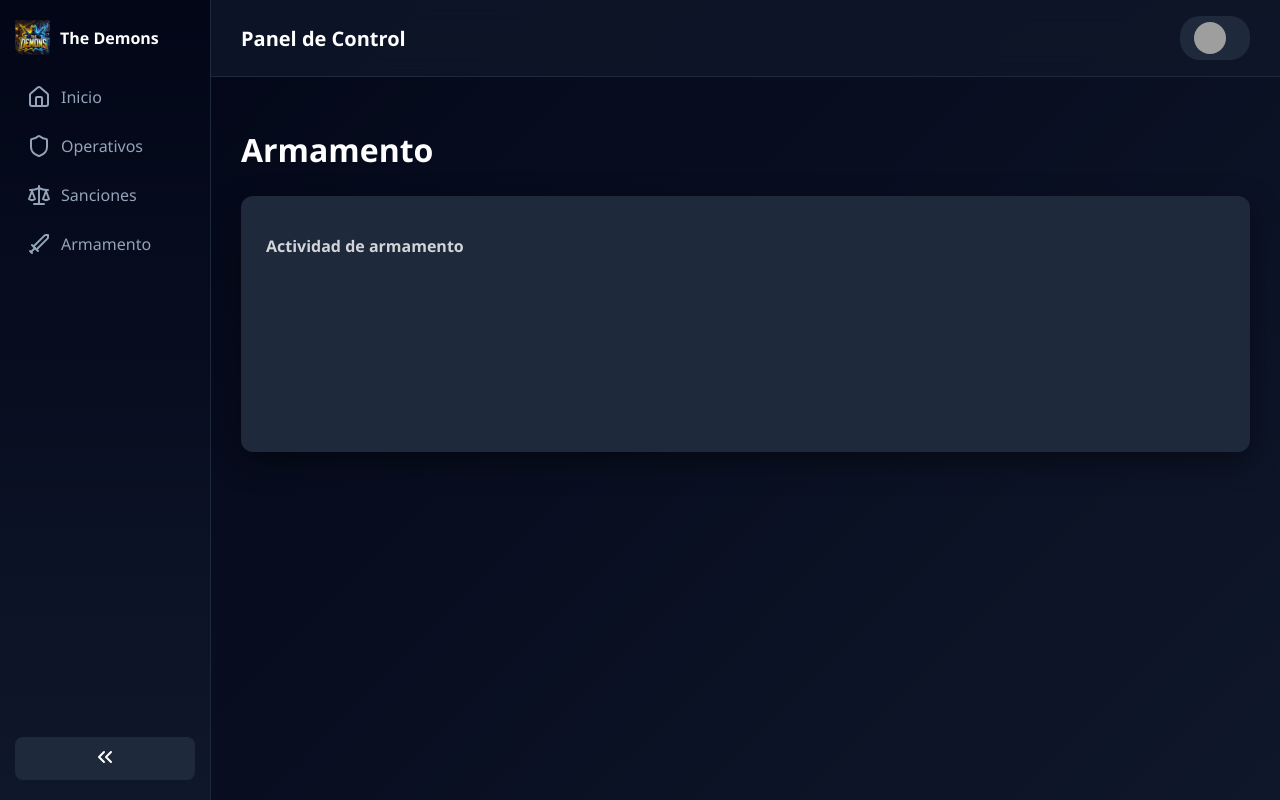
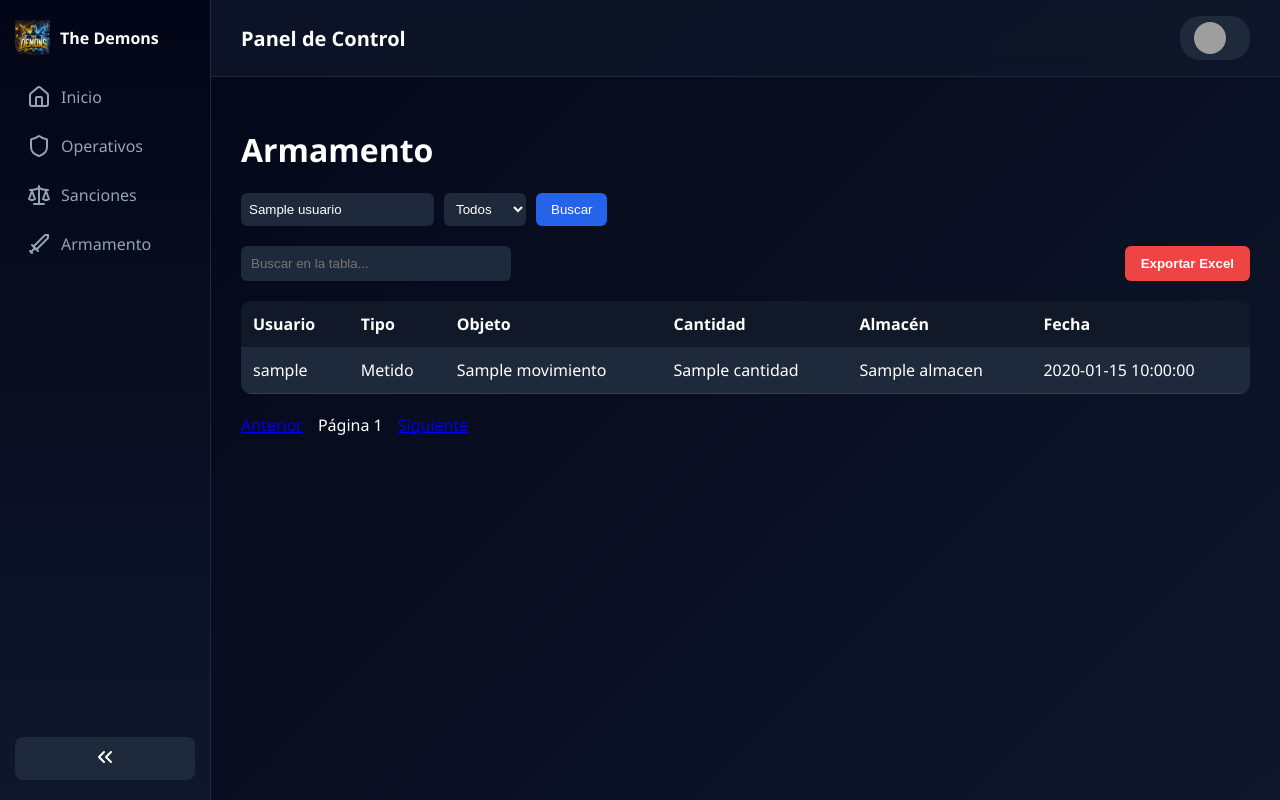
Before and after one commit to Javimoa95/bot-operativos, a FastAPI app: template web/templates/armamento.html in a window 1280 px wide. Run offline with FastAPI, Linux system fonts and the light colour scheme; the template is opened without the code that fills it: most values are stand-ins (such as "Sample title", 1, 10 or a date in 2020); a map, chart or similar area stays blank; parts of the project's set-up code (start-up, migrations or seed data) failed here and were passed over; some libraries are stand-ins or nearby versions; grey boxes are pictures that could not be loaded.

Commit message:
Add paginated searchable armamento table

```diff
--- a/web/app.py
+++ b/web/app.py
@@ -174,14 +174,58 @@ async def sanciones(request: Request):
 
 
 @app.get("/armamento", response_class=HTMLResponse)
-async def armamento(request: Request):
+async def armamento(request: Request, page: int = 1, usuario: str = "", tipo: str = ""):
 
     user = request.session.get("user")
 
     if not user:
         return RedirectResponse("/")
 
+    limit = 20
+    offset = (page - 1) * limit
+
+    conn = conectar()
+    cur = conn.cursor()
+
+    query = """
+        SELECT username, tipo, objeto_nombre, cantidad, almacen, timestamp
+        FROM armamento_logs
+        WHERE 1=1
+    """
+
+    params = []
+
+    if usuario:
+        query += " AND username ILIKE %s"
+        params.append(f"%{usuario}%")
+
+    if tipo:
+        query += " AND tipo = %s"
+        params.append(tipo)
+
+    query += " ORDER BY timestamp DESC LIMIT %s OFFSET %s"
+
+    params.append(limit)
+    params.append(offset)
+
+    cur.execute(query, params)
+
+    movimientos = cur.fetchall()
+
+    for m in movimientos:
+        m["fecha"] = datetime.fromtimestamp(m["timestamp"]).strftime("%d/%m %H:%M")
+
+    cur.close()
+    conn.close()
+
     return templates.TemplateResponse(
         "armamento.html",
-        {"request": request, "user": user, "page": "armamento"}
+        {
+            "request": request,
+            "user": user,
+            "movimientos": movimientos,
+            "page": page,
+            "usuario": usuario,
+            "tipo": tipo
+        }
     )
--- a/web/static/css/dashboard.css
+++ b/web/static/css/dashboard.css
@@ -277,3 +277,90 @@ margin-bottom:15px;
 font-size:16px;
 opacity:0.8;
 }
+
+.data-table{
+width:100%;
+border-collapse:collapse;
+margin-top:20px;
+background:#1e293b;
+border-radius:10px;
+overflow:hidden;
+}
+
+.data-table th{
+text-align:left;
+padding:12px;
+background:#111827;
+}
+
+.data-table td{
+padding:12px;
+border-bottom:1px solid #334155;
+}
+
+.data-table tr:hover{
+background:#263244;
+}
+
+.filters{
+display:flex;
+gap:10px;
+margin-top:20px;
+}
+
+.filters input,
+.filters select{
+padding:8px;
+border-radius:6px;
+border:none;
+background:#1e293b;
+color:white;
+}
+
+.filters button{
+padding:8px 15px;
+border:none;
+background:#2563eb;
+color:white;
+border-radius:6px;
+cursor:pointer;
+}
+
+.pagination{
+margin-top:20px;
+display:flex;
+gap:15px;
+align-items:center;
+}
+
+.table-tools{
+display:flex;
+justify-content:space-between;
+margin-top:20px;
+gap:15px;
+}
+
+.table-tools input{
+padding:10px;
+border-radius:6px;
+border:none;
+background:#1e293b;
+color:white;
+width:250px;
+}
+
+.table-tools button{
+background:#ef4444;
+border:none;
+padding:10px 16px;
+border-radius:6px;
+color:white;
+cursor:pointer;
+font-weight:600;
+transition:0.2s;
+}
+
+.table-tools button:hover{
+background:#dc2626;
+transform:scale(1.05);
+}
--- a/web/templates/armamento.html
+++ b/web/templates/armamento.html
@@ -4,60 +4,116 @@
 
 <h1>Armamento</h1>
 
-<div class="chart-container">
+<form method="get" class="filters">
 
-<h2>Actividad de armamento</h2>
+<input type="text" name="usuario" placeholder="Buscar usuario" value="{{usuario}}">
 
-<canvas id="armamentoChart"></canvas>
+<select name="tipo">
+<option value="">Todos</option>
+<option value="metido">Metido</option>
+<option value="sacado">Sacado</option>
+</select>
+
+<button type="submit">Buscar</button>
+
+</form>
+
+<div class="table-tools">
+
+<input
+type="text"
+id="searchTable"
+placeholder="Buscar en la tabla..."
+onkeyup="filtrarTabla()"
+/>
+
+<button onclick="exportarExcel()">
+Exportar Excel
+</button>
+
+</div>
+
+<table class="data-table" id="tablaArmamento">
+<tr>
+<th>Usuario</th>
+<th>Tipo</th>
+<th>Objeto</th>
+<th>Cantidad</th>
+<th>Almacén</th>
+<th>Fecha</th>
+</tr>
+
+{% for m in movimientos %}
+
+<tr>
+
+<td>{{m.username}}</td>
+
+<td>
+{% if m.tipo == "sacado" %}
+<span class="badge red">Sacado</span>
+{% else %}
+<span class="badge green">Metido</span>
+{% endif %}
+</td>
+
+<td>{{m.objeto_nombre}}</td>
+
+<td>{{m.cantidad}}</td>
+
+<td>{{m.almacen}}</td>
+
+<td>{{m.fecha}}</td>
+
+</tr>
+
+{% endfor %}
+
+</table>
+
+
+<div class="pagination">
+
+<a href="?page={{page-1}}&usuario={{usuario}}&tipo={{tipo}}">Anterior</a>
+
+<span>Página {{page}}</span>
+
+<a href="?page={{page+1}}&usuario={{usuario}}&tipo={{tipo}}">Siguiente</a>
 
 </div>
 
 {% endblock %}
-
-
 <script>
 
-const ctx = document.getElementById('armamentoChart');
+function filtrarTabla(){
 
-new Chart(ctx, {
+let input = document.getElementById("searchTable").value.toLowerCase()
+let tabla = document.getElementById("tablaArmamento")
+let filas = tabla.getElementsByTagName("tr")
 
-type:'line',
+for(let i=1;i<filas.length;i++){
 
-data:{
+let texto = filas[i].innerText.toLowerCase()
 
-labels:['Lunes','Martes','Miércoles','Jueves','Viernes','Sábado','Domingo'],
-
-datasets:[{
-
-label:'Movimientos',
-
-data:[5,12,8,10,6,14,7],
-
-borderColor:'#ef4444',
-
-backgroundColor:'rgba(239,68,68,0.2)',
-
-fill:true,
-
-tension:0.4
-
-}]
-
-},
-
-options:{
-
-plugins:{
-legend:{display:false}
-},
-
-scales:{
-x:{grid:{display:false}},
-y:{grid:{color:'#1e293b'}}
+if(texto.includes(input)){
+filas[i].style.display=""
+}else{
+filas[i].style.display="none"
 }
 
 }
 
-});
+}
+
+
+function exportarExcel(){
+
+let tabla = document.getElementById("tablaArmamento")
+
+let wb = XLSX.utils.table_to_book(tabla,{sheet:"Armamento"})
+
+XLSX.writeFile(wb,"armamento_logs.xlsx")
+
+}
 
 </script>
--- a/web/templates/base.html
+++ b/web/templates/base.html
@@ -9,6 +9,7 @@
 <link rel="stylesheet" href="/static/css/dashboard.css?v=3">
 <script src="https://unpkg.com/lucide@latest"></script>
 <script src="https://cdn.jsdelivr.net/npm/chart.js"></script>
+<script src="https://cdn.jsdelivr.net/npm/xlsx/dist/xlsx.full.min.js"></script>
 </head>
 
 <body>
```
